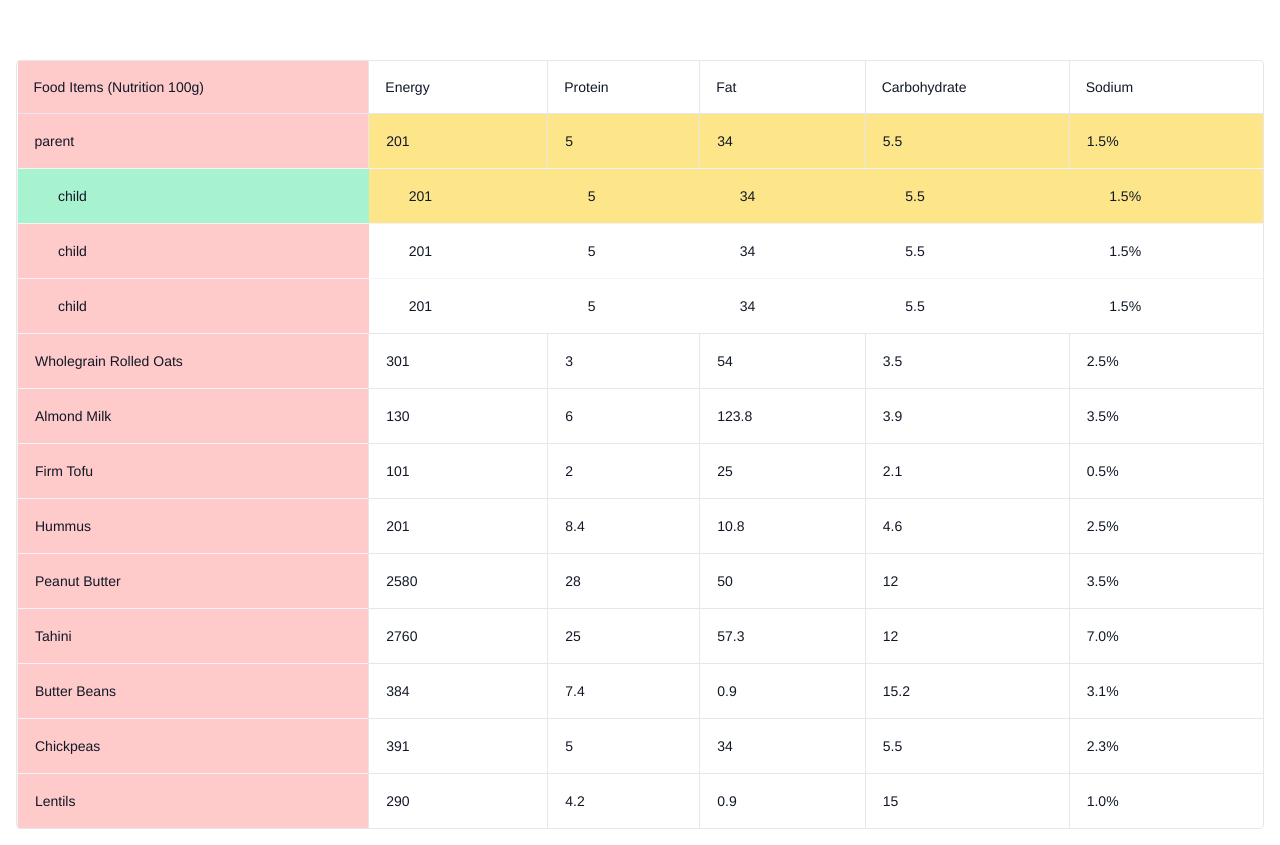
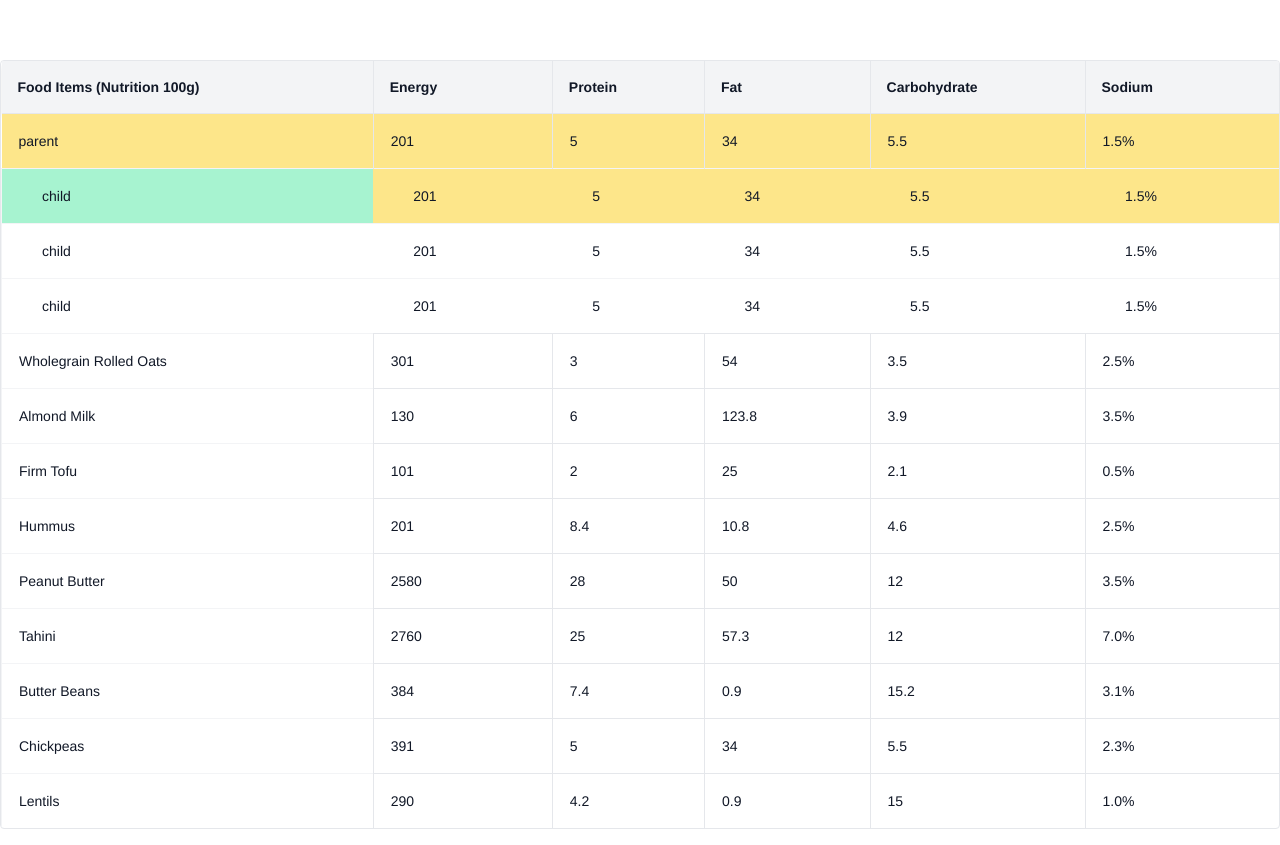
Before and after one commit to anasch132/data-table, a Vue app: page / in a window 1280 px wide. Built offline with nearby package versions, Linux system fonts and the light colour scheme.

Commit message:
added basic sorting by headers

```diff
--- a/src/App.vue
+++ b/src/App.vue
@@ -3,7 +3,7 @@
     <data-table
       class="ma-4"
       :headers="data.headers"
-      :data="data.body"
+      :dataTable="data.body"
       @save="saveData"
     >
     </data-table>
--- a/src/assets/DataTable.json
+++ b/src/assets/DataTable.json
@@ -4,13 +4,19 @@
       "text": "Food Items (Nutrition 100g)",
       "id": 1,
       "value": "name",
-      "__classes__": ["bg-red-200"]
+      "__sort__": false,
+      "__classes__": [""]
     },
-    { "text": "Energy", "value": "energy", "id": 2 },
-    { "text": "Protein", "value": "protein", "id": 3 },
-    { "text": "Fat", "value": "fat", "id": 4},
-    { "text": "Carbohydrate", "value": "carbohydrate", "id": 5 },
-    { "text": "Sodium", "value": "sodium", "id": 6 }
+    { "text": "Energy", "__sort__": true, "value": "energy", "id": 2 },
+    { "text": "Protein", "__sort__": true, "value": "protein", "id": 3 },
+    { "text": "Fat", "__sort__": true, "value": "fat", "id": 4 },
+    {
+      "text": "Carbohydrate",
+      "__sort__": true,
+      "value": "carbohydrate",
+      "id": 5
+    },
+    { "text": "Sodium", "__sort__": true, "value": "sodium", "id": 6 }
   ],
   "body": [
     {
--- a/src/components/DataTable.vue
+++ b/src/components/DataTable.vue
@@ -1,14 +1,15 @@
 <template>
-  <div class="overflow-x-auto border border-gray-200 rounded m-4">
+  <div class="overflow-x-auto border border-gray-200 rounded">
     <table class="min-w-full text-sm divide-y divide-gray-200">
       <table-header
         class="divide-x divide-gray-100"
         :headers="headers"
+        @sortingKey="sort"
       ></table-header>
       <table-body
         class="divide-x divide-gray-100"
         :headers="headers"
-        :tbody="data"
+        :tbody="dataTableSorted"
         @changed="changed"
       ></table-body>
     </table>
@@ -25,7 +26,7 @@ export default {
       type: Array,
       Default: [],
     },
-    data: {
+    dataTable: {
       type: Array,
       default: [],
     },
@@ -34,14 +35,39 @@ export default {
     TableHeader,
     TableBody,
   },
-  data: () => ({}),
+  data: () => ({
+    currentSort: null,
+    currentSortDir: "asc",
+  }),
   mounted() {
     // console.log(this.headers)
+    this.dataTable;
+  },
+  computed: {
+    dataTableSorted: function () {
+      if (this.currentSort != null)
+        return this.dataTable.sort((a, b) => {
+          let modifier = 1;
+          if (this.currentSortDir === "desc") modifier = -1;
+          if (a[this.currentSort] < b[this.currentSort]) return -1 * modifier;
+          if (a[this.currentSort] > b[this.currentSort]) return 1 * modifier;
+          return 0;
+        });
+      return this.dataTable;
+    },
   },
   methods: {
     changed(data) {
       this.$emit("save", data);
     },
+    sort(s) {
+      //if s == current sort, reverse
+      if (s === this.currentSort) {
+        this.currentSortDir = this.currentSortDir === "asc" ? "desc" : "asc";
+      }
+      this.currentSort = s;
+      console.log(this.currentSort);
+    },
   },
 };
 </script>
--- a/src/components/TableHeader.vue
+++ b/src/components/TableHeader.vue
@@ -1,14 +1,18 @@
 <template>
-  <thead>
-    <tr class="divide-x divide-gray-200">
+  <thead class="shadow-md">
+    <tr class="divide-x divide-gray-200 bg-gray-100">
       <th
         v-for="header in headers"
         :key="header.id"
         :class="header.__classes__"
         :data-test="'head-' + header.id"
-        class="p-4 font-medium text-center text-gray-900 whitespace-nowrap"
+        class="p-4 font-large text-center text-gray-900 whitespace-nowrap"
+        @click="sortingKey(header)"
       >
-        <div class="flex items-center text-center">
+        <div
+          class="flex items-center text-center"
+          :class="header.__sort__ ? 'cursor-pointer' : ''"
+        >
           {{ header.text }}
         </div>
       </th>
@@ -22,8 +26,15 @@ export default {
     headers: {
       type: Array,
     },
+    SortDir: {
+      type: String,
+    },
   },
-  data: () => ({}),
-  mounted() {},
+  methods: {
+    sortingKey(key) {
+      console.log("clicked", key);
+      if (key.__sort__) this.$emit("sortingKey", key.value);
+    },
+  },
 };
 </script>
```
Lines whose indentation alone changed are shown as unchanged.
